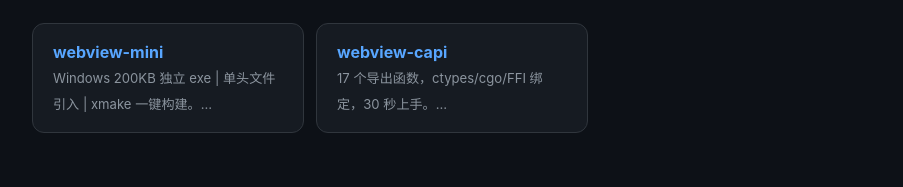
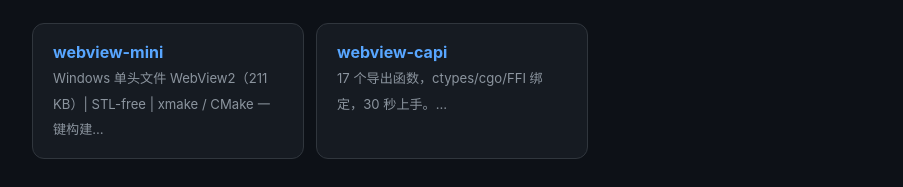
Before and after one commit to lilyco-42/lilyco-42.github.io, a plain HTML site: page guide.html in a window 1280 px wide. Shown: the part 499-686 px from the top of the page, without its empty margins (188-1091 px from the left). Drawn offline with Linux system fonts and the light colour scheme.

Commit message:
fix(guide): webview-mini 去掉无出处的「200KB 独立 exe」，改用 README 的 211 KB 单头文件口径

```diff
--- a/guide.html
+++ b/guide.html
@@ -84,7 +84,7 @@ const GUIDES = {
   },
   "webview-mini": {
     "t": "webview-mini —— 极速 WebView2 封装",
-    "s": "Windows 200KB 独立 exe | 单头文件引入 | xmake 一键构建。",
+    "s": "Windows 单头文件 WebView2（211 KB）| STL-free | xmake / CMake 一键构建。",
     "steps": [
       ["xmake.lua", "add_requires(\"webview-mini\")\ntarget(\"my-app\")\n    set_kind(\"binary\")\n    add_files(\"main.c\")\n    add_packages(\"webview-mini\")\n    add_syslinks(\"user32\",\"shell32\",\"ole32\",\"shlwapi\",\"version\")"],
       ["main.c", "#include \"webview.h\"\nint main(void) {\n    webview_t w = webview_create(0, NULL);\n    webview_set_title(w, \"app\");\n    webview_run(w);\n}"]
```
